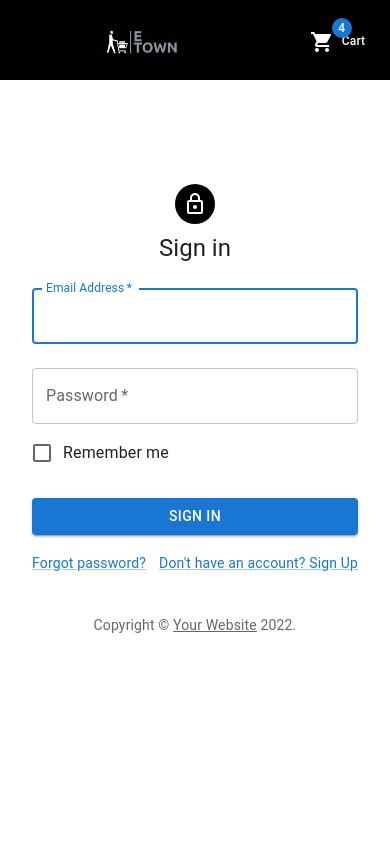
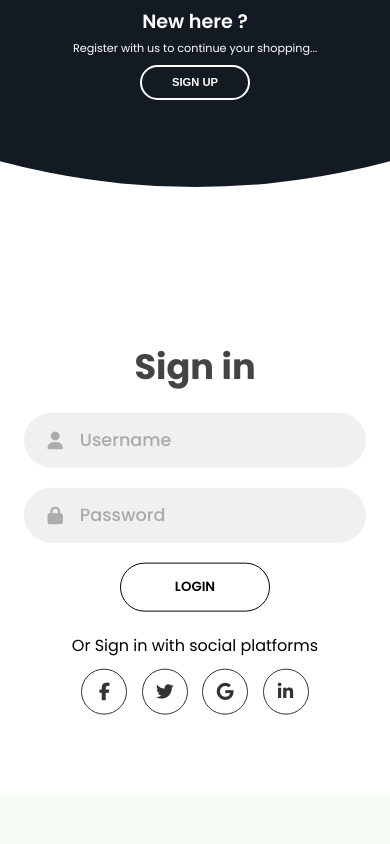
Before and after one commit to adarsh4567/e-commerce-frontend, a React (Create React App) app: page /login in a window 390 px wide. Shown: the top 844 px of the page. Built offline with nearby package versions, Linux system fonts and the light colour scheme; grey boxes are pictures that could not be loaded; a web font is replaced by a local one.

Commit message:
SignIn-SignUp page design done

```diff
--- a/public/index.html
+++ b/public/index.html
@@ -9,6 +9,10 @@
       name="description"
       content="Web site created using create-react-app"
     />
+    <script
+    src="https://kit.fontawesome.com/64d58efce2.js"
+    crossorigin="anonymous"
+  ></script>
     <link rel="apple-touch-icon" href="%PUBLIC_URL%/logo192.png" />
     <!--
       manifest.json provides metadata used when your web app is installed on a
--- a/src/components/Auth/Auth.js
+++ b/src/components/Auth/Auth.js
@@ -1,125 +1,105 @@
-import * as React from 'react';
-import Avatar from '@mui/material/Avatar';
-import Button from '@mui/material/Button';
-import CssBaseline from '@mui/material/CssBaseline';
-import TextField from '@mui/material/TextField';
-import FormControlLabel from '@mui/material/FormControlLabel';
-import Checkbox from '@mui/material/Checkbox';
-import Link from '@mui/material/Link';
-import Paper from '@mui/material/Paper';
-import Box from '@mui/material/Box';
-import Grid from '@mui/material/Grid';
-import LockOutlinedIcon from '@mui/icons-material/LockOutlined';
-import Typography from '@mui/material/Typography';
-import { createTheme, ThemeProvider } from '@mui/material/styles';
-import { Card } from '@mui/material';
+import React, { useState } from "react";
+import "./auth.css";
+import registerImg from '../../assets/register.svg'
+import loginImg from '../../assets/login.svg'
 
-function Copyright(props) {
+const Auth = () => {
+  const [isSignUp,setIsSignUp] = useState(false);
   return (
-    <Typography variant="body2" color="text.secondary" align="center" {...props}>
-      {'Copyright © '}
-      <Link color="inherit" href="https://mui.com/">
-        Your Website
-      </Link>{' '}
-      {new Date().getFullYear()}
-      {'.'}
-    </Typography>
+    <div className={isSignUp ? "container sign-up-mode":"container"}>
+      <div className="forms-container">
+        <div className="signin-signup">
+          <form action="#" className="sign-in-form">
+            <h2 className="title">Sign in</h2>
+            <div className="input-field">
+              <i class="fas fa-user"></i>
+              <input type="text" placeholder="Username" />
+            </div>
+            <div className="input-field">
+              <i className="fas fa-lock"></i>
+              <input type="password" placeholder="Password" />
+            </div>
+            <input onClick={(e)=>{
+              e.preventDefault();
+              setIsSignUp(!isSignUp);
+            }} type="submit" value="Login" className="btn solid" />
+            <p className="social-text">Or Sign in with social platforms</p>
+            <div className="social-media">
+              <a  class="social-icon">
+                <i class="fab fa-facebook-f"></i>
+              </a>
+              <a class="social-icon">
+                <i class="fab fa-twitter"></i>
+              </a>
+              <a  class="social-icon">
+                <i class="fab fa-google"></i>
+              </a>
+              <a  class="social-icon">
+                <i class="fab fa-linkedin-in"></i>
+              </a>
+            </div>
+          </form>
+          <form action="#" className="sign-up-form">
+            <h2 className="title">Sign up</h2>
+            <div className="input-field">
+              <i class="fas fa-user"></i>
+              <input type="text" placeholder="Username" />
+            </div>
+            <div className="input-field">
+              <i class="fas fa-envelope"></i>
+              <input type="email" placeholder="Email" />
+            </div>
+            <div className="input-field">
+              <i class="fas fa-lock"></i>
+              <input type="password" placeholder="Password" />
+            </div>
+            <input type="submit" className="btn" value="Sign up" />
+            <p className="social-text">Or Sign up with social platforms</p>
+            <div className="social-media">
+              <a  class="social-icon">
+                <i class="fab fa-facebook-f"></i>
+              </a>
+              <a  class="social-icon">
+                <i class="fab fa-twitter"></i>
+              </a>
+              <a  class="social-icon">
+                <i class="fab fa-google"></i>
+              </a>
+              <a  class="social-icon">
+                <i class="fab fa-linkedin-in"></i>
+              </a>
+            </div>
+          </form>
+        </div>
+      </div>
+      <div className="panels-container">
+        <div class="panel left-panel">
+          <div className="content">
+            <h3>New here ?</h3>
+            <p>
+              Register with us to continue your shopping...
+            </p>
+            <button onClick={()=> setIsSignUp(!isSignUp)} className="btn transparent secondary-btn" id="sign-up-btn">
+              Sign up
+            </button>
+          </div>
+          <img src={loginImg} className="image" alt="" />
+        </div>
+        <div className="panel right-panel">
+          <div className="content">
+            <h3>One of us ?</h3>
+            <p>
+              Login to your Account to enjoy better experience...
+            </p>
+            <button onClick={()=> setIsSignUp(!isSignUp)} className="btn transparent secondary-btn" id="sign-in-btn">
+              Sign in
+            </button>
+          </div>
+          <img src={registerImg} className="image" alt="" />
+        </div>
+      </div>
+    </div>
   );
-}
+};
 
-const theme = createTheme();
-
-export default function Auth() {
-  const handleSubmit = (event) => {
-    event.preventDefault();
-    const data = new FormData(event.currentTarget);
-    console.log({
-      email: data.get('email'),
-      password: data.get('password'),
-    });
-  };
-
-  return (
-    <ThemeProvider theme={theme}>
-      <Grid container component="main" sx={{ height: '80vh',marginTop:'7rem' }}>
-        <CssBaseline />
-        <Grid item xs={12} sm={8} md={5}>
-          <Box
-            sx={{
-              my: 8,
-              mx: 4,
-              display: 'flex',
-              flexDirection: 'column',
-              alignItems: 'center',
-            }}
-          >
-            <Avatar sx={{ m: 1, bgcolor: 'black' }}>
-              <LockOutlinedIcon />
-            </Avatar>
-            <Typography component="h1" variant="h5">
-              Sign in
-            </Typography>
-            <Box component="form" noValidate onSubmit={handleSubmit} sx={{ mt: 1 }}>
-              <TextField
-                margin="normal"
-                required
-                fullWidth
-                id="email"
-                label="Email Address"
-                name="email"
-                autoComplete="email"
-                autoFocus
-              />
-              <TextField
-                margin="normal"
-                required
-                fullWidth
-                name="password"
-                label="Password"
-                type="password"
-                id="password"
-                autoComplete="current-password"
-              />
-              <FormControlLabel
-                control={<Checkbox value="remember" color="primary" />}
-                label="Remember me"
-              />
-              <Button
-                type="submit"
-                fullWidth
-                variant="contained"
-                sx={{ mt: 3, mb: 2 }}
-              >
-                Sign In
-              </Button>
-              <Grid container>
-                <Grid item xs>
-                  <Link href="#" variant="body2">
-                    Forgot password?
-                  </Link>
-                </Grid>
-                <Grid item>
-                  <Link href="#" variant="body2">
-                    {"Don't have an account? Sign Up"}
-                  </Link>
-                </Grid>
-              </Grid>
-              <Copyright sx={{ mt: 5 }} />
-            </Box>
-          </Box>
-        </Grid>
-        <Grid
-          item
-          xs={false}
-          sm={4}
-          md={7}
-          sx={{
-            backgroundImage: 'url(https://img.freepik.com/free-vector/two-factor-authentication-concept-illustration_114360-5598.jpg?w=740&t=st=1674252567~exp=1674253167~hmac=7fc08ebea73f6e731439d8df6f9d43e65c938b4a19769413c075971544c8312b)',
-            backgroundRepeat: 'no-repeat',
-            backgroundPosition: 'center',
-          }}
-        />
-      </Grid>
-    </ThemeProvider>
-  );
-}
+export default Auth;
--- /dev/null
+++ b/src/components/Auth/auth.css
@@ -0,0 +1,414 @@
+@import url("https://fonts.googleapis.com/css2?family=Poppins:wght@200;300;400;500;600;700;800&display=swap");
+
+* {
+  margin: 0;
+  padding: 0;
+  box-sizing: border-box;
+}
+
+body,
+input {
+  font-family: "Poppins", sans-serif;
+}
+
+.container {
+  position: absolute;
+  width: 100%;
+  background-color: #fff;
+  min-height: 100vh;
+  margin-top: -3.1rem;
+  overflow: hidden;
+  z-index: 10;
+  transition: all .5s;
+}
+
+.forms-container {
+  position: absolute;
+  width: 100%;
+  height: 100%;
+  top: 0;
+  left: 0;
+}
+
+.signin-signup {
+  position: absolute;
+  top: 50%;
+  transform: translate(-50%, -50%);
+  left: 75%;
+  width: 50%;
+  transition: 1s 0.7s ease-in-out;
+  display: grid;
+  grid-template-columns: 1fr;
+  z-index: 5;
+}
+
+form {
+  display: flex;
+  align-items: center;
+  justify-content: center;
+  flex-direction: column;
+  padding: 0rem 5rem;
+  transition: all 0.2s 0.7s;
+  overflow: hidden;
+  grid-column: 1 / 2;
+  grid-row: 1 / 2;
+}
+
+form.sign-up-form {
+  opacity: 0;
+  z-index: 1;
+}
+
+form.sign-in-form {
+  z-index: 2;
+}
+
+.title {
+  font-size: 2.2rem;
+  color: #444;
+  margin-bottom: 10px;
+}
+
+.input-field {
+  max-width: 380px;
+  width: 100%;
+  background-color: #f0f0f0;
+  margin: 10px 0;
+  height: 55px;
+  border-radius: 55px;
+  display: grid;
+  grid-template-columns: 15% 85%;
+  padding: 0 0.4rem;
+  position: relative;
+}
+
+.input-field i {
+  text-align: center;
+  line-height: 55px;
+  color: #acacac;
+  transition: 0.5s;
+  font-size: 1.1rem;
+}
+
+.input-field input {
+  background: none;
+  outline: none;
+  border: none;
+  line-height: 1;
+  font-weight: 600;
+  font-size: 1.1rem;
+  color: #333;
+}
+
+.input-field input::placeholder {
+  color: #aaa;
+  font-weight: 500;
+}
+
+.social-text {
+  padding: 0.7rem 0;
+  font-size: 1rem;
+}
+
+.social-media {
+  display: flex;
+  justify-content: center;
+}
+
+.social-icon {
+  height: 46px;
+  width: 46px;
+  display: flex;
+  justify-content: center;
+  align-items: center;
+  margin: 0 0.45rem;
+  color: #333;
+  border-radius: 50%;
+  border: 1px solid #333;
+  text-decoration: none;
+  font-size: 1.1rem;
+  transition: 0.3s;
+}
+
+.social-icon:hover {
+  color: #4481eb;
+  border-color: #4481eb;
+}
+
+.btn {
+  width: 150px;
+  background-color: white;
+  border: none;
+  outline: none;
+  height: 49px;
+  border-radius: 49px;
+  color: black;
+  border: 1px solid black;
+  text-transform: uppercase;
+  font-weight: 600;
+  margin: 10px 0;
+  cursor: pointer;
+  transition: 0.5s;
+}
+.secondary-btn{
+  color: white;
+}
+.secondary-btn:hover{
+  background-color: white;
+}
+.btn:hover {
+  background-color: black;
+  color: white;
+}
+.secondary-btn:hover{
+  background-color: white;
+}
+.panels-container {
+  position: absolute;
+  height: 100%;
+  width: 100%;
+  top: 0;
+  left: 0;
+  display: grid;
+  grid-template-columns: repeat(2, 1fr);
+}
+
+.container:before {
+  content: "";
+  position: absolute;
+  height: 2000px;
+  width: 2000px;
+  top: -10%;
+  right: 48%;
+  transform: translateY(-50%);
+  background-image: linear-gradient(-45deg, #131A22 0%, #131A22 100%);
+  transition: 1.8s ease-in-out;
+  border-radius: 50%;
+  z-index: 6;
+}
+
+.image {
+  width: 100%;
+  transition: transform 1.1s ease-in-out;
+  transition-delay: 0.4s;
+  z-index: 11;
+}
+
+.panel {
+  display: flex;
+  flex-direction: column;
+  align-items: flex-end;
+  justify-content: space-around;
+  text-align: center;
+  z-index: 6;
+}
+
+.left-panel {
+  pointer-events: all;
+  padding: 3rem 17% 2rem 12%;
+}
+
+.right-panel {
+  pointer-events: none;
+  padding: 3rem 12% 2rem 17%;
+}
+
+.panel .content {
+  color: #fff;
+  transition: transform 0.9s ease-in-out;
+  transition-delay: 0.6s;
+}
+
+.panel h3 {
+  font-weight: 600;
+  line-height: 1;
+  font-size: 1.5rem;
+}
+
+.panel p {
+  font-size: 0.95rem;
+  padding: 0.7rem 0;
+}
+
+.btn.transparent {
+  margin: 0;
+  background: none;
+  border: 2px solid #fff;
+  width: 130px;
+  height: 41px;
+  font-weight: 600;
+  font-size: 0.8rem;
+}
+
+.right-panel .image,
+.right-panel .content {
+  transform: translateX(800px);
+}
+
+/* ANIMATION */
+
+.container.sign-up-mode:before {
+  transform: translate(100%, -50%);
+  right: 52%;
+}
+
+.container.sign-up-mode .left-panel .image,
+.container.sign-up-mode .left-panel .content {
+  transform: translateX(-800px);
+}
+
+.container.sign-up-mode .signin-signup {
+  left: 25%;
+}
+
+.container.sign-up-mode form.sign-up-form {
+  opacity: 1;
+  z-index: 2;
+}
+
+.container.sign-up-mode form.sign-in-form {
+  opacity: 0;
+  z-index: 1;
+}
+
+.container.sign-up-mode .right-panel .image,
+.container.sign-up-mode .right-panel .content {
+  transform: translateX(0%);
+}
+
+.container.sign-up-mode .left-panel {
+  pointer-events: none;
+}
+
+.container.sign-up-mode .right-panel {
+  pointer-events: all;
+}
+
+@media (max-width: 870px) {
+  .container {
+    min-height: 800px;
+    height: 100vh;
+  }
+  .signin-signup {
+    width: 100%;
+    top: 95%;
+    transform: translate(-50%, -100%);
+    transition: 1s 0.8s ease-in-out;
+  }
+
+  .signin-signup,
+  .container.sign-up-mode .signin-signup {
+    left: 50%;
+  }
+
+  .panels-container {
+    grid-template-columns: 1fr;
+    grid-template-rows: 1fr 2fr 1fr;
+  }
+
+  .panel {
+    flex-direction: row;
+    justify-content: space-around;
+    align-items: center;
+    padding: 2.5rem 8%;
+    grid-column: 1 / 2;
+  }
+
+  .right-panel {
+    grid-row: 3 / 4;
+  }
+
+  .left-panel {
+    grid-row: 1 / 2;
+  }
+
+  .image {
+    width: 200px;
+    transition: transform 0.9s ease-in-out;
+    transition-delay: 0.6s;
+  }
+
+  .panel .content {
+    padding-right: 15%;
+    transition: transform 0.9s ease-in-out;
+    transition-delay: 0.8s;
+  }
+
+  .panel h3 {
+    font-size: 1.2rem;
+  }
+
+  .panel p {
+    font-size: 0.7rem;
+    padding: 0.5rem 0;
+  }
+
+  .btn.transparent {
+    width: 110px;
+    height: 35px;
+    font-size: 0.7rem;
+  }
+
+  .container:before {
+    width: 1500px;
+    height: 1500px;
+    transform: translateX(-50%);
+    left: 30%;
+    bottom: 68%;
+    right: initial;
+    top: initial;
+    transition: 2s ease-in-out;
+  }
+
+  .container.sign-up-mode:before {
+    transform: translate(-50%, 100%);
+    bottom: 32%;
+    right: initial;
+  }
+
+  .container.sign-up-mode .left-panel .image,
+  .container.sign-up-mode .left-panel .content {
+    transform: translateY(-300px);
+  }
+
+  .container.sign-up-mode .right-panel .image,
+  .container.sign-up-mode .right-panel .content {
+    transform: translateY(0px);
+  }
+
+  .right-panel .image,
+  .right-panel .content {
+    transform: translateY(300px);
+  }
+
+  .container.sign-up-mode .signin-signup {
+    top: 5%;
+    transform: translate(-50%, 0);
+  }
+}
+
+@media (max-width: 570px) {
+  form {
+    padding: 0 1.5rem;
+  }
+
+  .image {
+    display: none;
+  }
+  .panel .content {
+    padding: 0.5rem 1rem;
+  }
+  .container {
+    padding: 1.5rem;
+  }
+
+  .container:before {
+    bottom: 72%;
+    left: 50%;
+  }
+
+  .container.sign-up-mode:before {
+    bottom: 28%;
+    left: 50%;
+  }
+}
--- a/src/components/MainComponent/MainComponent.jsx
+++ b/src/components/MainComponent/MainComponent.jsx
@@ -16,8 +16,9 @@ const MainComponent = () => {
             <Slide isFirstSlide={true} title="Deal Of The Day"/>
           </div>
           <div className="right_slide">
+          <h4>50-60% Off on Shoes</h4>
+            <img src='https://images.unsplash.com/photo-1542291026-7eec264c27ff?ixlib=rb-4.0.3&ixid=MnwxMjA3fDB8MHxzZWFyY2h8MTF8fHByb2R1Y3R8ZW58MHx8MHx8&w=1000&q=80' alt='rightimg'></img>
             <h4>Festival Latest Launch</h4>
-            <img src='https://images.unsplash.com/photo-1542291026-7eec264c27ff?ixlib=rb-4.0.3&ixid=MnwxMjA3fDB8MHxzZWFyY2h8MTF8fHByb2R1Y3R8ZW58MHx8MHx8&w=1000&q=80' alt='rightimg'></img>
           </div>
         </div>
         <Slide title="Today's Deal" />
--- a/src/components/Navbar/Navbar.jsx
+++ b/src/components/Navbar/Navbar.jsx
@@ -6,8 +6,10 @@ import Badge from '@mui/material/Badge'
 import {ShoppingCart} from '@mui/icons-material';
 import { Button } from '@mui/material';
 import {AiOutlineSearch} from 'react-icons/ai'
+import { useNavigate } from 'react-router-dom';
 
 const Navbar = () => {
+  const navigate = useNavigate();
   return (
     <header>
         <nav>
@@ -24,7 +26,7 @@ const Navbar = () => {
             </div>
             <div className='right'>
               <div className='nav_btn'>
-                <Button variant='outline'>Sign In</Button>
+                <Button onClick={()=> navigate('/login')} variant='outline'>Sign In</Button>
               </div>
               <div className='cart_btn'>
                 <Badge badgeContent={4} color='primary'>
```
Also changed, not shown: src/components/slide/slide.css (+11 -4 lines), src/assets/login.svg (added), src/assets/register.svg (added).
